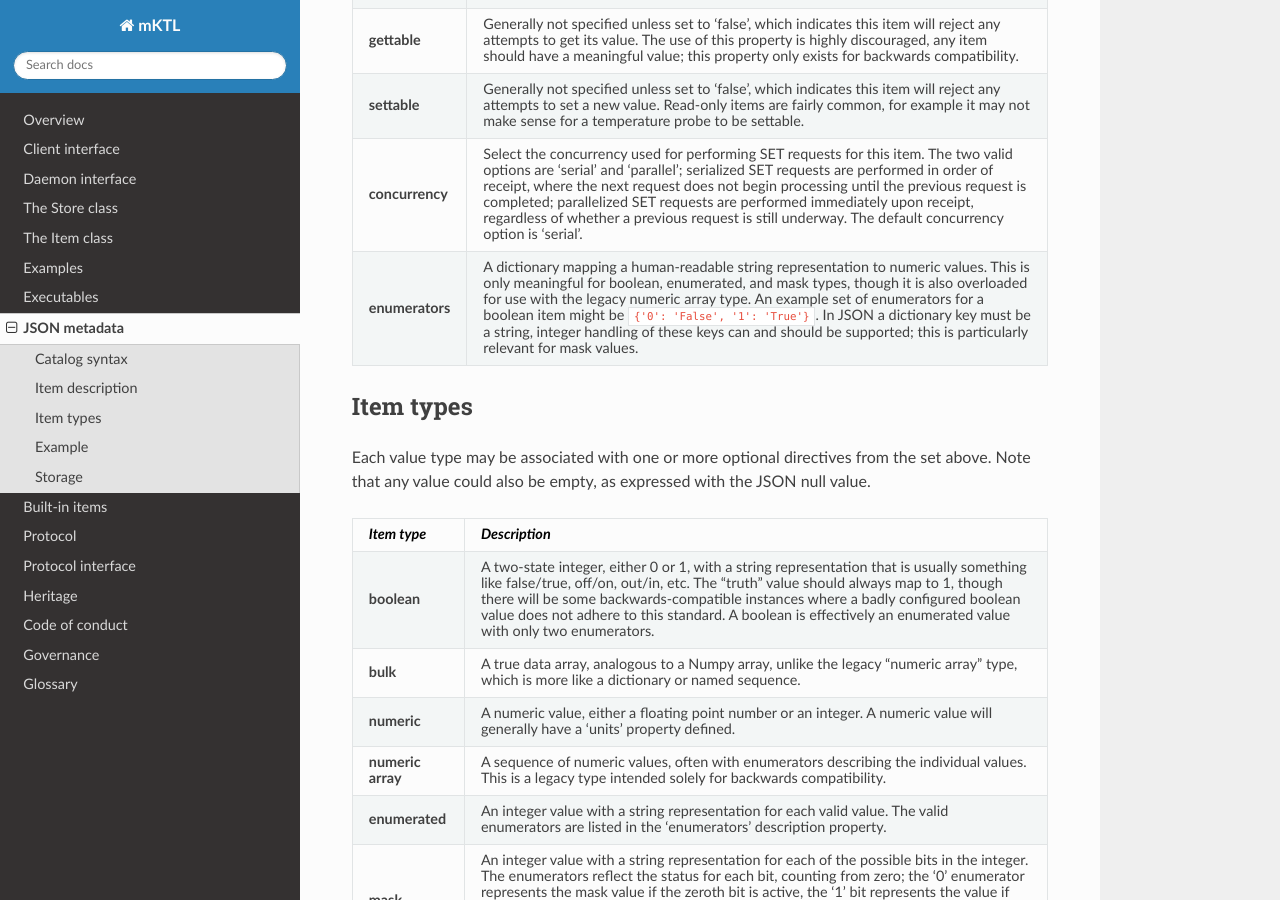
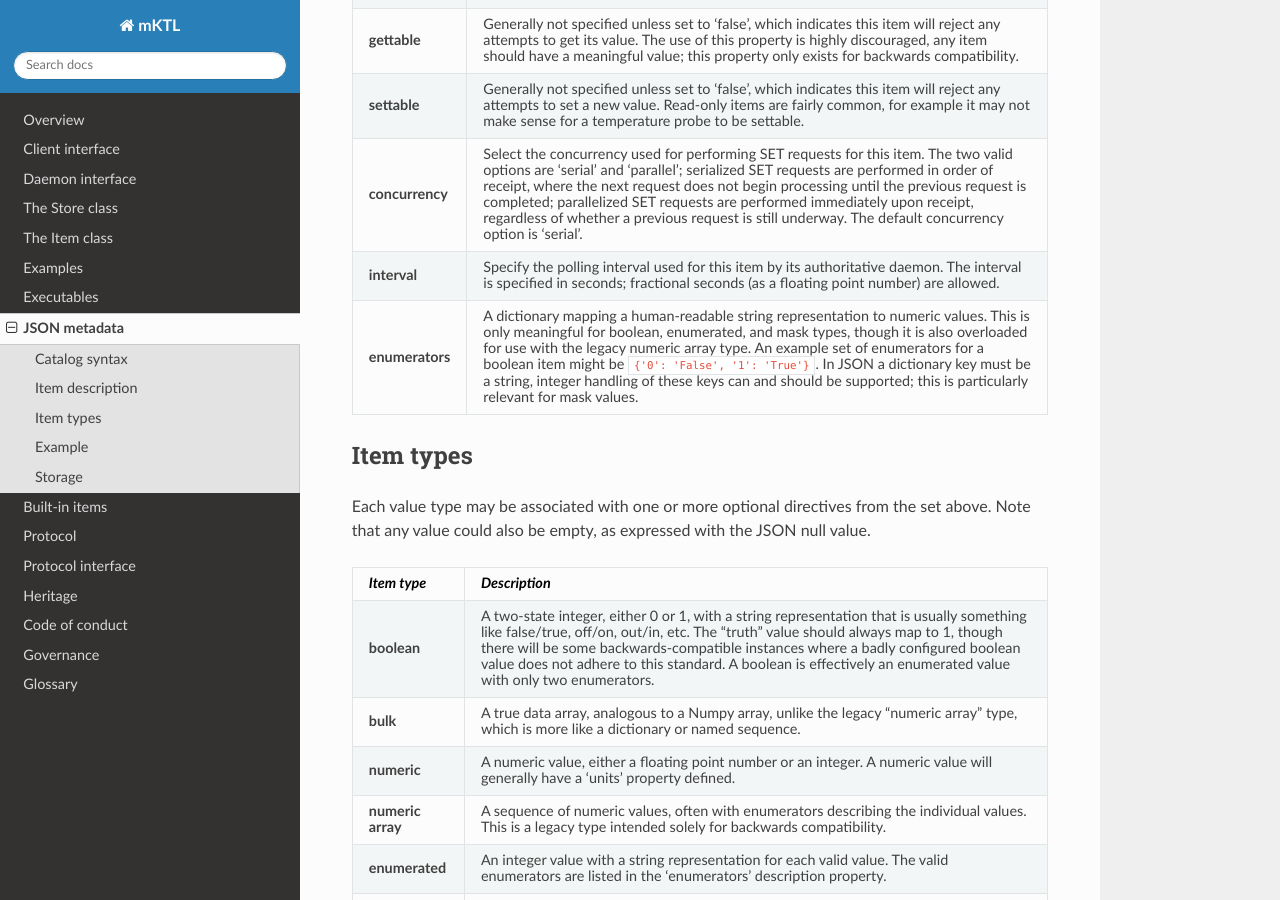
Before and after one commit to KeckObservatory/mKTL, a Sphinx documentation site: the page built from doc/metadata.rst, in a window 1280 px wide and 900 px high, scrolled down 1964 px. Built offline with Sphinx 7.4.7 and the Read the Docs theme 3.1.0, drawn with Linux system fonts in a browser that asks for light colours.

Commit message:
Add a description of the 'interval' field.

```diff
--- a/doc/metadata.rst
+++ b/doc/metadata.rst
@@ -160,6 +160,10 @@ item.
 		requests are performed immediately upon receipt, regardless
 		of whether a previous request is still underway. The default
 		concurrency option is 'serial'.
+
+**interval**	Specify the polling interval used for this item by its
+		authoritative daemon. The interval is specified in seconds;
+		fractional seconds (as a floating point number) are allowed.
 
 **enumerators**	A dictionary mapping a human-readable string
 		representation to numeric values. This is only
```
